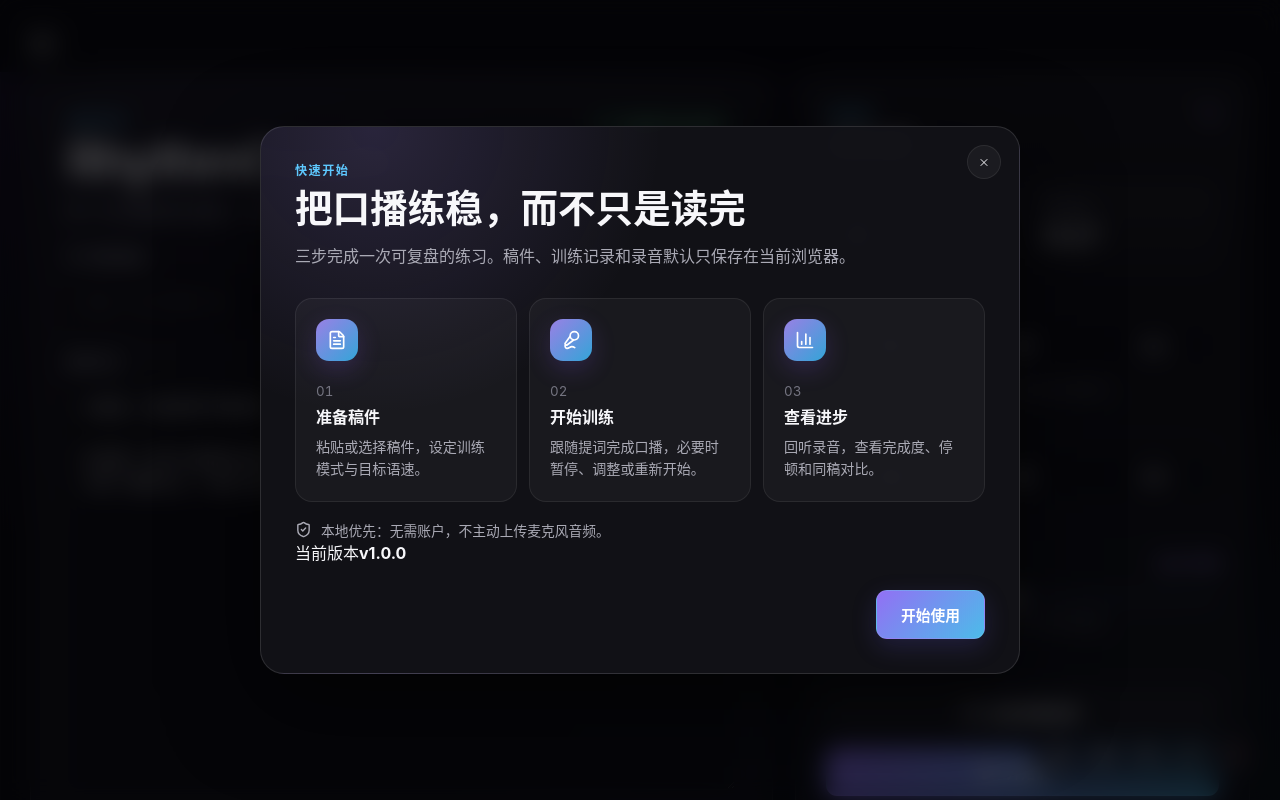
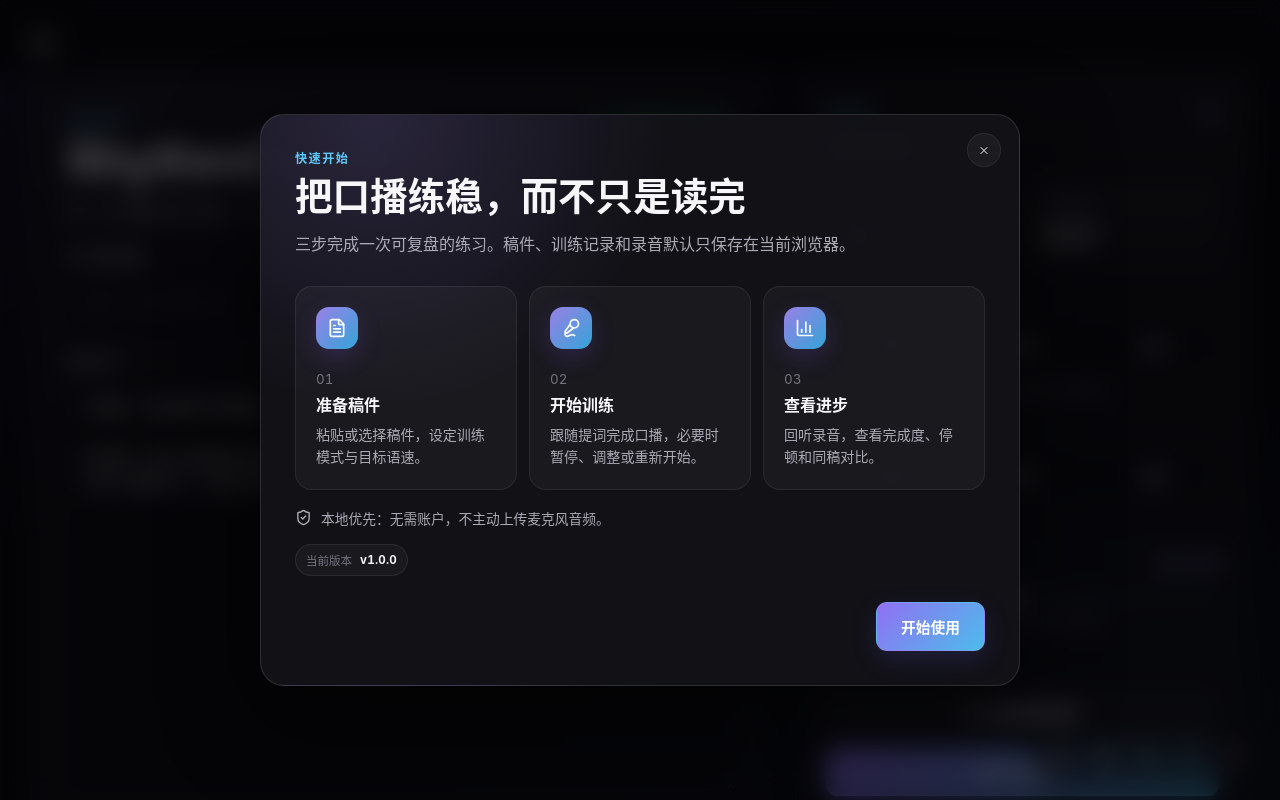
Before and after one commit to liuh886/RhythmCoach, a React (Vite) app in the folder web/: page / in a window 1280 px wide. Shown: the top 800 px of the page. Built offline with nearby package versions, Linux system fonts and the light colour scheme.

Commit message:
style: add version badge to product guide

```diff
--- a/web/src/components/ProductExperience.css
+++ b/web/src/components/ProductExperience.css
@@ -114,6 +114,25 @@
   margin-top: 18px;
   color: var(--text-secondary);
   font-size: 0.86rem;
+}
+
+.guide-version {
+  display: inline-flex;
+  align-items: center;
+  gap: 8px;
+  margin-top: 16px;
+  padding: 7px 10px;
+  border: 1px solid rgba(255, 255, 255, 0.08);
+  border-radius: 999px;
+  color: var(--text-muted);
+  background: rgba(255, 255, 255, 0.035);
+  font-size: 0.72rem;
+}
+
+.guide-version strong {
+  color: var(--text-primary);
+  font-variant-numeric: tabular-nums;
+  letter-spacing: 0.02em;
 }
 
 .product-dialog-actions {
```
